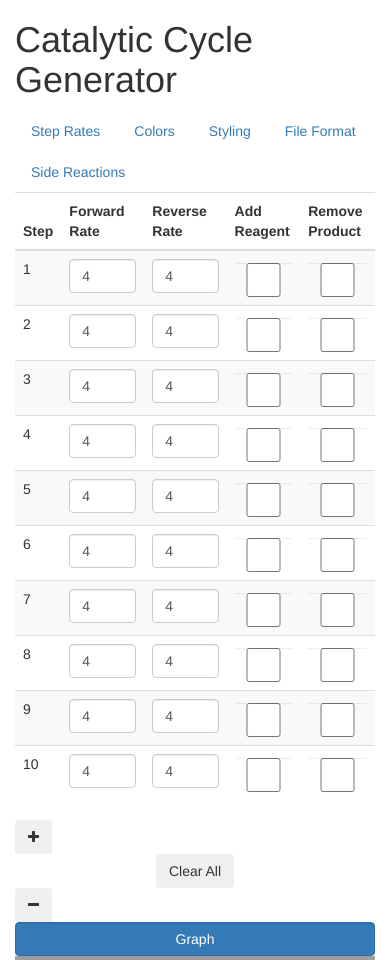
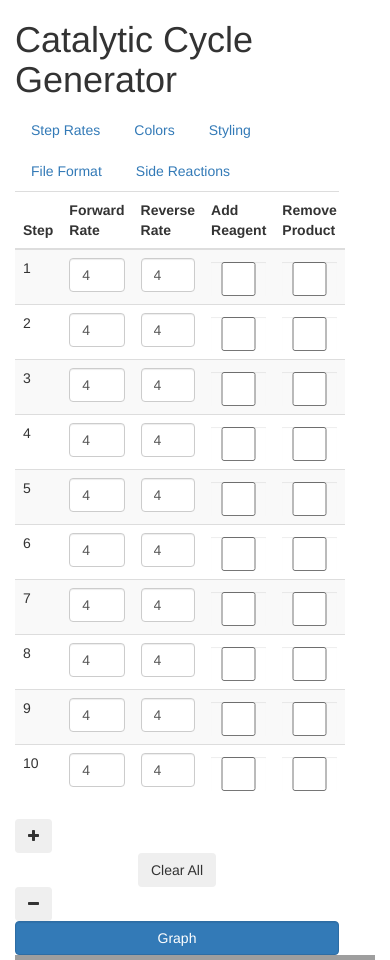
Before and after one commit to brettrhenderson/Catacycle_Web, a Flask app: template app/templates/graphs.html in a window 390 px wide. Shown: the top 960 px of the page. Run offline with Flask 2, Linux system fonts and the light colour scheme; the template is opened without the code that fills it: values that come from a table or form of the project are taken from there, most other values are stand-ins (such as "Sample title", 1, 10 or a date in 2020); some libraries are stand-ins or nearby versions; grey boxes are pictures that could not be loaded.

Commit message:
Changed size of form

```diff
--- a/app/static/js/graphs.js
+++ b/app/static/js/graphs.js
@@ -137,9 +137,13 @@ function addrow(rows) {
             ccols += '<td>' + counter + '</td>';
             var prefixes = ['f', 'r']
             for (prefix in prefixes) {
+                cval = "#000000"
+                if (prefixes[prefix] == 'r') {
+                    cval = "#333333"
+                }
                 ccols += `<td>
                              <div id="${prefixes[prefix]}_color-picker-component${counter}" class="input-group colorpicker-component">
-                                 <input id="${prefixes[prefix]}_color${counter}" name="${prefixes[prefix]}_color${counter}" type="text" value="#000000" class="form-control color"/>
+                                 <input id="${prefixes[prefix]}_color${counter}" name="${prefixes[prefix]}_color${counter}" type="text" value=${cval} class="form-control color"/>
                                  <span class="input-group-append">
                                      <span class="input-group-text colorpicker-input-addon"><i></i></span>
                                  </span>
--- a/app/templates/graphs.html
+++ b/app/templates/graphs.html
@@ -48,9 +48,9 @@
     </div>
     <div class="container-fluid">
         <div class="row d-flex">
-            <div class="col-md-1 col-lg-1"></div>
-            <div class="col-md-5 col-lg-5 d-flex flex-column align-items-center justify-content-center max-vw-100" style="overflow: auto;">
-                <form id="cycle-form"  style="width: 100%;" action="" method="post" nonvalidate>
+            <!--<div class="col-md-1 col-lg-1"></div>-->
+            <div class="col-md-6 col-lg-6 d-flex flex-column align-items-center justify-content-center max-vw-100" style="overflow: auto;">
+                <form id="cycle-form"  style="width: 90%;" action="" method="post" nonvalidate>
                     {{ form.hidden_tag() }}
                     <div class="card">
                         <div class="card-header">
```
